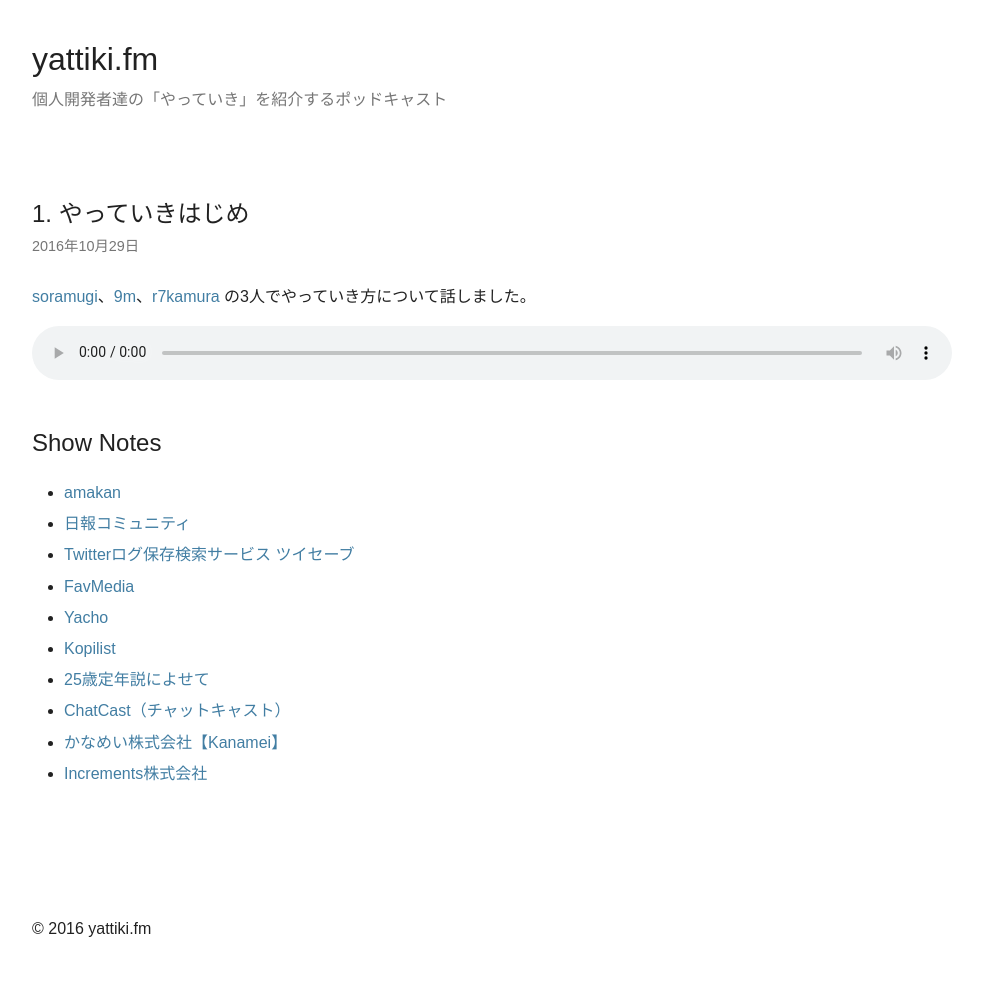
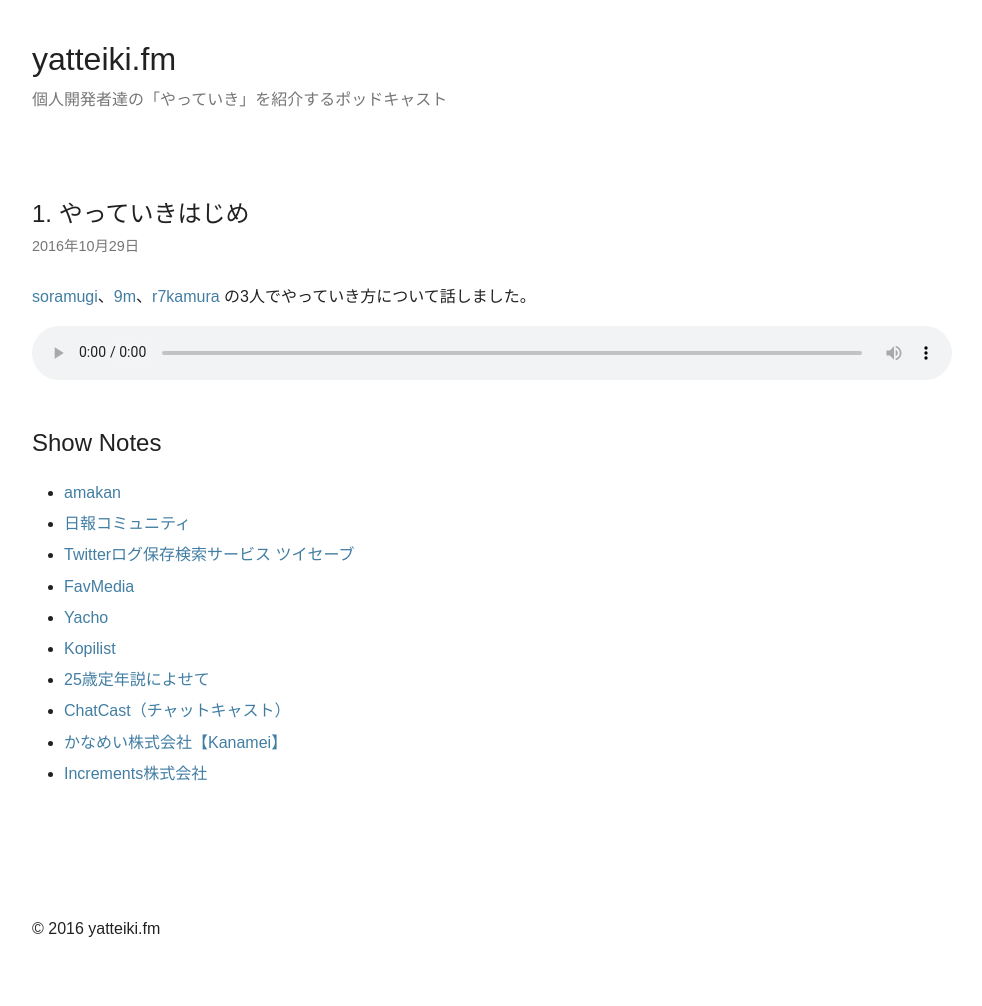
Before and after one commit to yatteikifm/yattiki.fm, a Jekyll site: the page built from _posts/2016-10-30-yatteiki-first.md, in a window 1280 px wide. Shown: the whole page, without its empty margins (148-1130 px from the left). Built offline with Jekyll 4.4.1, drawn with Linux system fonts in a browser that asks for light colours.

Commit message:
:radio: fix typo
第一回面白かったです :+1:

```diff
--- a/_config.yml
+++ b/_config.yml
@@ -6,6 +6,6 @@
 markdown: kramdown
 sass:
   sass_dir: css
-title: yattiki.fm
+title: yatteiki.fm
 url: https://yatteikifm.github.io
 exclude: ['Gemfile', 'Gemfile.lock', 'README.md', 'vendor/']
```
